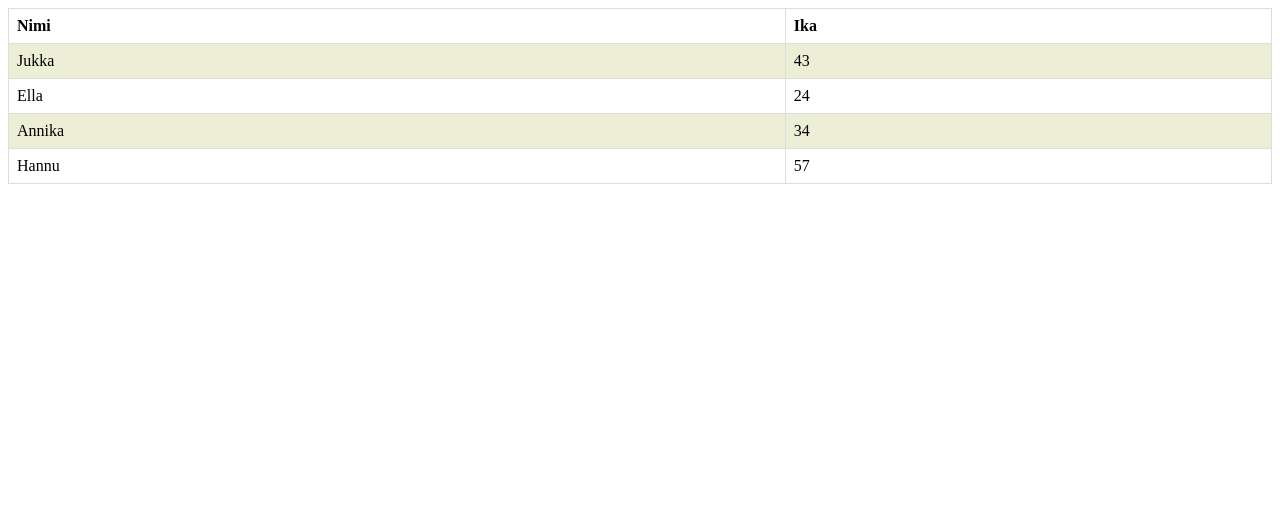
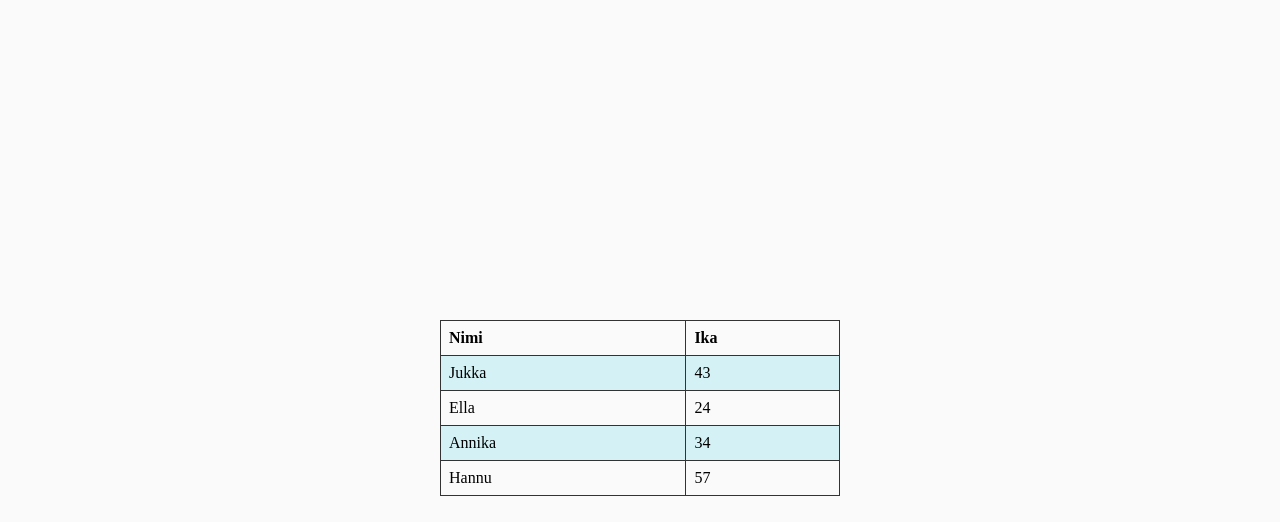
Before and after one commit to vickneee/node.js, a plain HTML site: page create-table/Table.html in a window 1280 px wide. Drawn offline with Linux system fonts and the light colour scheme.

Commit message:
Style corrections

```diff
--- a/create-table/Table.html
+++ b/create-table/Table.html
@@ -1,8 +1,9 @@
 <html lang="en">
 <table id="table"><style>
-#table {border-collapse: collapse;width: 100%;}
-.th, .td {text-align: left;padding: 8px;border: 1px solid #dddddd;}
-.tr:nth-child(even){background-color: #edeed6;}
+body {display: flex; justify-content: center; align-items: center; height: 100vh; background: #fafafa}
+#table {border-collapse: collapse; width: 400px;}
+.th, .td {text-align: left; padding: 8px; border: 1px solid #333333;}
+.tr:nth-child(even) {background-color: #d4f2f6;}
 </style>
 <tr class="tr">
 	<th class="th">Nimi</th><th class="th">Ika</th>
```
Also changed, not shown: create-table/MyFunctions.js (+4 -3 lines).
